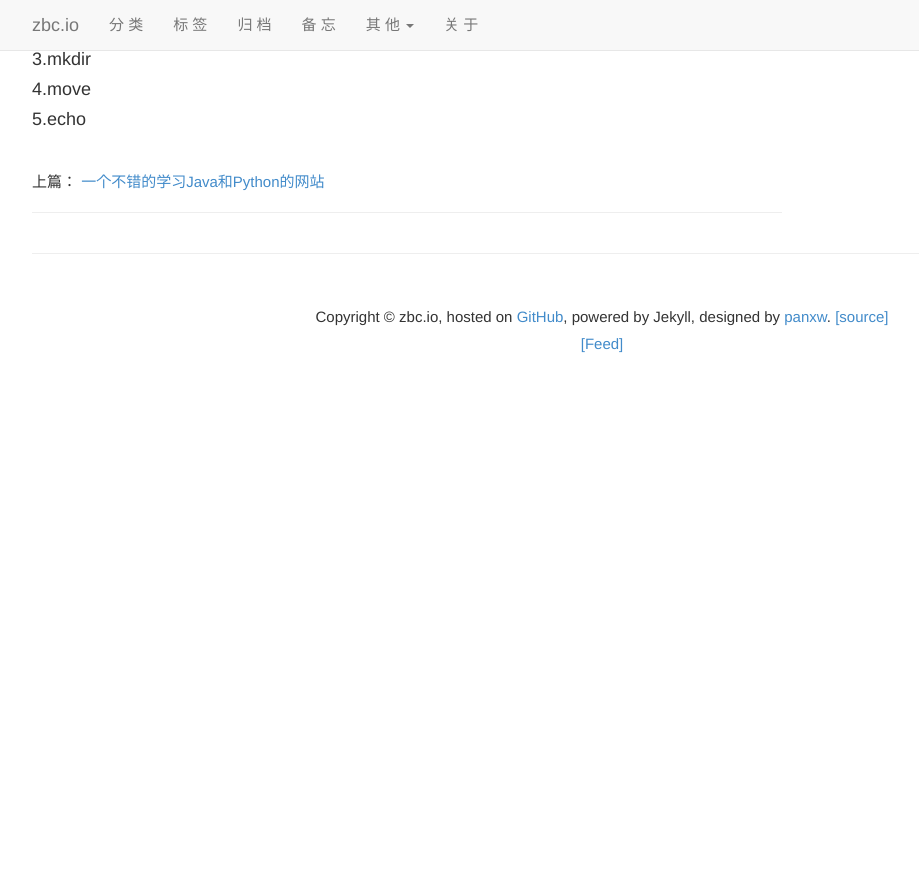
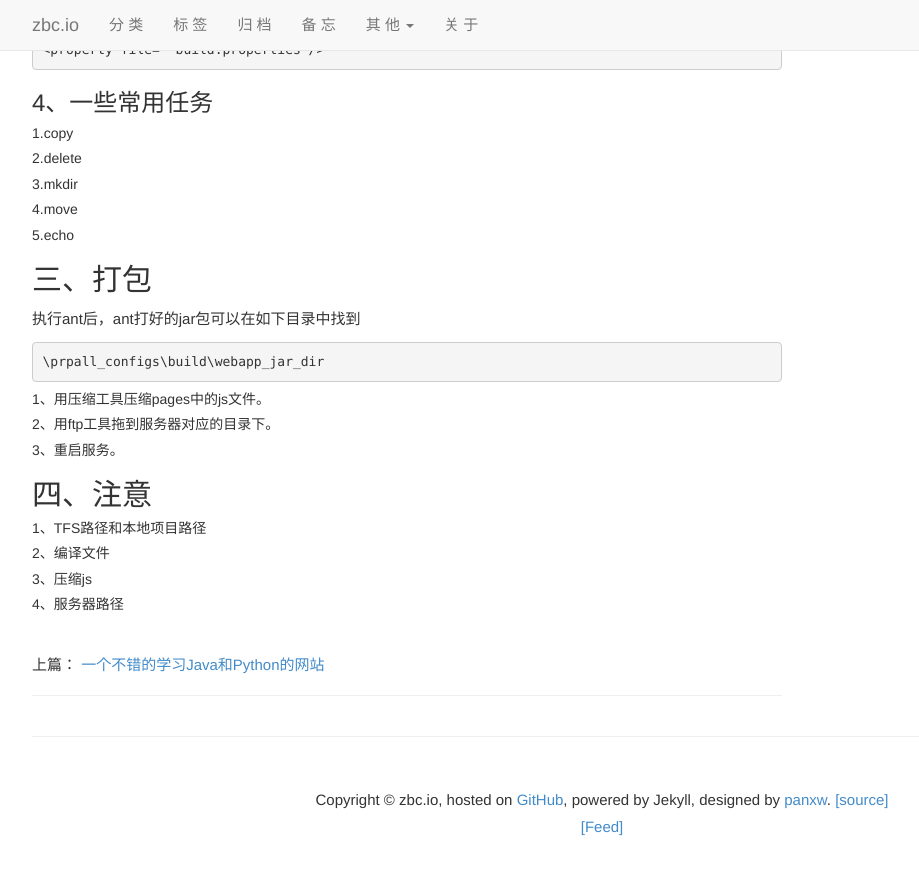
Before and after one commit to zbc0512/zbc0512.github.io, a Jekyll site: the page built from _posts/2015-11-26-sinosoft-train-ant-tfs.md, in a window 1280 px wide and 900 px high, scrolled down 2082 px. Shown: the top 875 px of the window, without its empty margins (38-957 px from the left). Built offline with Jekyll 4.4.1, drawn with Linux system fonts in a browser that asks for light colours; Markdown is read by kramdown in place of the engine named in the settings; comment, search, counter and statistics services are not loaded; before the commit the page ends 2499 px from its top, so only the background shows below that; some of the changed text lies outside the part shown.

Commit message:
Update 2015-11-26-sinosoft-train-ant-tfs.md

```diff
--- a/_posts/2015-11-26-sinosoft-train-ant-tfs.md
+++ b/_posts/2015-11-26-sinosoft-train-ant-tfs.md
@@ -5,7 +5,12 @@ title: "TFS下的打包发布"
 tags: [Ant,TFS]
 ---
 
-##一、Ant
+##一、下载代码
+
+###1、用TFS下载要打包的分支的代码
+这里建议新建一个工作区专门用来升级用。
+
+##二、Ant
 
 ###1、Ant的安装与配置
 
@@ -83,12 +88,24 @@ project元素是Ant构件文件的根元素，Ant构件文件至少应该包含
 
 ###4、一些常用任务
 
-####1.copy
+#####1.copy
+#####2.delete
+#####3.mkdir
+#####4.move
+#####5.echo
 
-####2.delete
+##三、打包
 
-####3.mkdir
+执行ant后，ant打好的jar包可以在如下目录中找到
 
-####4.move
+    \prpall_configs\build\webapp_jar_dir
 
-####5.echo
+#####1、用压缩工具压缩pages中的js文件。
+#####2、用ftp工具拖到服务器对应的目录下。
+#####3、重启服务。
+
+##四、注意
+#####1、TFS路径和本地项目路径
+#####2、编译文件
+#####3、压缩js
+#####4、服务器路径
```
